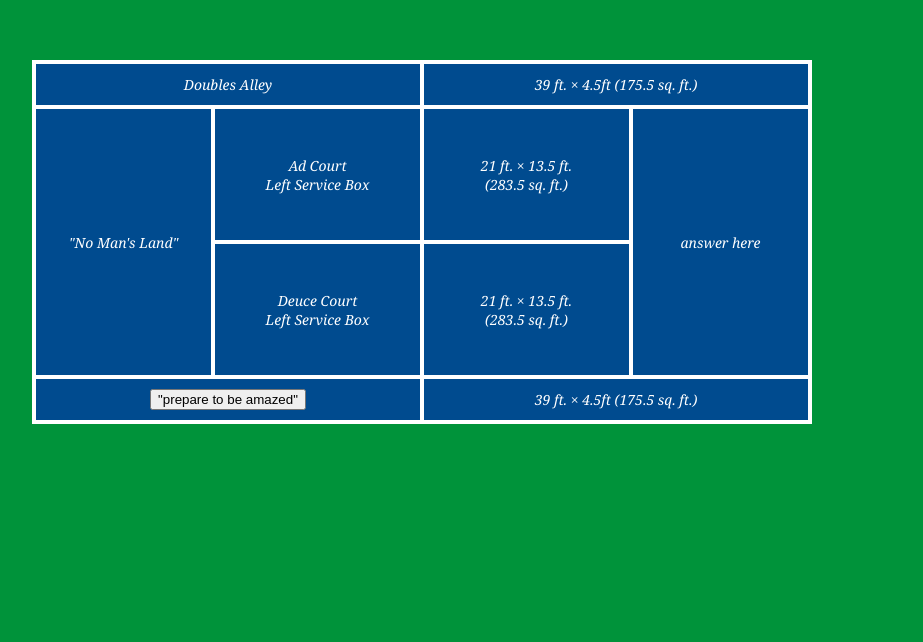
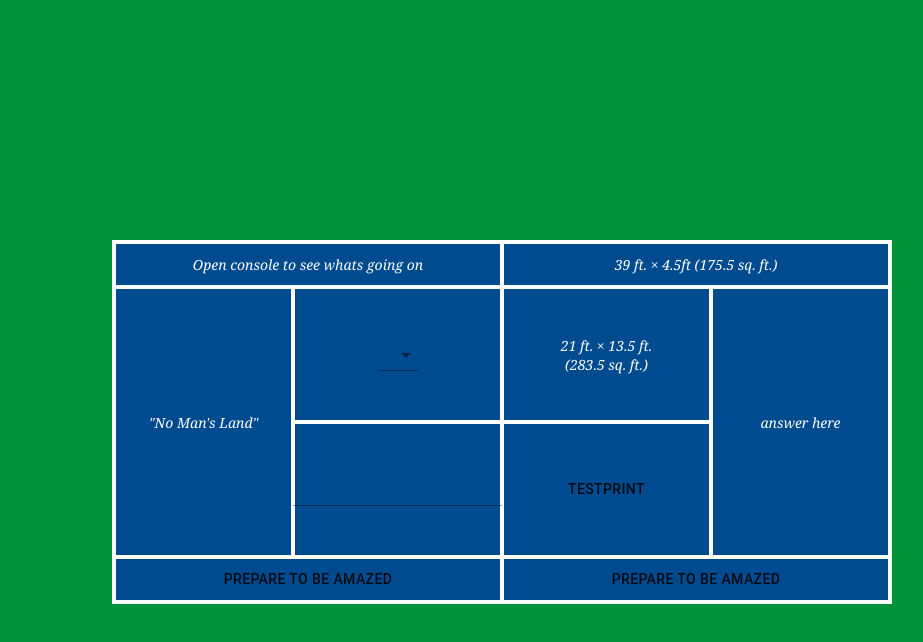
Before and after one commit to OliverSaarela/ml-probability, a React (Create React App) app: page / in a window 1280 px wide. Shown: the part 120-762 px from the top of the page, without its empty margins (218-1141 px from the left). Built offline with nearby package versions, Linux system fonts and the light colour scheme.

Commit message:
added bits and bobs to the interface

```diff
--- a/package.json
+++ b/package.json
@@ -3,7 +3,7 @@
   "version": "0.1.0",
   "private": true,
   "dependencies": {
-    "@material-ui/core": "^4.9.11",
+    "@material-ui/core": "^4.9.13",
     "@testing-library/jest-dom": "^4.2.4",
     "@testing-library/react": "^9.5.0",
     "@testing-library/user-event": "^7.2.1",
--- a/src/App.css
+++ b/src/App.css
@@ -10,7 +10,10 @@ body {
   margin: 100px auto;
 
 
+
+
 }
+
 .court__grid {
   display: grid;
   height: 100%;
--- a/src/App.js
+++ b/src/App.js
@@ -1,23 +1,35 @@
 import React, { Component, useState, useEffect } from 'react';
 import logo from './logo.svg';
 import './App.css';
-
+import TextField from '@material-ui/core/TextField';
+import Button from '@material-ui/core/Button';
+import Typography from '@material-ui/core/Typography';
+import Select from '@material-ui/core/Select';
+import MenuItem from '@material-ui/core/MenuItem';
 
 function App() {
 
+  var respString = '';
 
-  const [stringy, setValues] = useState( {
-  responseString: '',
-});
+  var player1 = 'Nadal R';
+  var player2 = 'Federer R';
+  var surface = 'Clay';
+
+  function testprint() {
+    console.log(respString);
+  }
+
+
+
 
   const dopost = (e) => {
     var myHeaders = new Headers();
     myHeaders.append("Content-Type", "application/json", "Access-Control-Allow-Headers");
 
     var raw = JSON.stringify({
-      'player1': 'Nadal R',
-      'player2': 'Federer R',
-      'surface': 'Clay',
+      'player1': player1,
+      'player2': player2,
+      'surface': surface,
     });
 
     var requestOptions = {
@@ -27,46 +39,65 @@ function App() {
     };
 
     fetch("http://localhost:8080", requestOptions)
-      .then(response => response.json())
-      .then(result => console.log(result))
+      .then(response => response.text())
+      .then(result => respString = respString.concat(result))
+      .catch(error => console.log('error', error));
+    };
 
+    const doget = (e) => {
+      var myHeaders = new Headers();
+      myHeaders.append("Content-Type", "application/json", "Access-Control-Allow-Headers");
 
-      .then(response => stringy.setValues({responseString: response}))
+      var requestOptions = {
+        method: 'GET',
+        headers: myHeaders,
+      };
 
-      .catch(error => console.log('error', error));
+      fetch("http://localhost:8080", requestOptions)
+        .then(response => response.text())
+        .then(result => console.log(result))
+        .catch(error => console.log('error', error));
+
+      };
+
+    return (
 
 
 
+      <form class="court">
 
-    };
-
-    return (
-
-      <body>
       <div class="court">
         <div class="court__grid">
-          <div class="court__cell court__alley--top-left">Doubles Alley</div>
+          <div class="court__cell court__alley--top-left">
+
+            <Typography variant='p' color='inherit'>{"Open console to see whats going on"}</Typography>
+
+          </div>
           <div class="court__cell court__alley--top-right">39 ft. &times; 4.5ft (175.5 sq. ft.)</div>
           <div class="court__cell court__nml--left">"No Man's Land"</div>
-          <div class="court__cell court__ad--left">Ad Court<br />Left Service Box</div>
-          <div class="court__cell court__ad--right">21 ft. &times; 13.5 ft.<br/>(283.5 sq. ft.)</div>
-          <div class="court__cell court__dc--left">Deuce Court<br />Left Service Box </div>
-          <div class="court__cell court__dc--right">21 ft. &times; 13.5 ft.<br/>(283.5 sq. ft.)</div>
-          <div class="court__cell court__nml--right">answer here<br/>{stringy.responseString}</div>
-          <div class="court__cell court__alley--bottom-left">
-            <button onClick={dopost}>"prepare to be amazed"</button>
+          <div class="court__cell court__ad--left">
 
-
+            <Select>
+              <MenuItem value="lad">lad</MenuItem>
+              <MenuItem value="lass">lass</MenuItem>
+            </Select>
 
           </div>
-          <div class="court__cell court__alley--bottom-right">39 ft. &times; 4.5ft (175.5 sq. ft.)</div>
+          <div class="court__cell court__ad--right">21 ft. &times; 13.5 ft.<br/>(283.5 sq. ft.)</div>
+          <div class="court__cell court__dc--left"><TextField>Player2</TextField></div>
+          <div class="court__cell court__dc--right"><Button onClick={testprint}>testprint</Button></div>
+          <div class="court__cell court__nml--right">answer here<br/></div>
+          <div class="court__cell court__alley--bottom-left">
+            <Button onClick={dopost}>Prepare to be amazed</Button>
+          </div>
+          <div class="court__cell court__alley--bottom-right"><Button onClick={doget}>Prepare to be amazed</Button></div>
         </div>
       </div>
-      </body>
+
+      </form>
     );
 
     };
 
 
-
 export default App;
```
Also changed, not shown: 1 other file (tests, documents, lock files or other folders).
